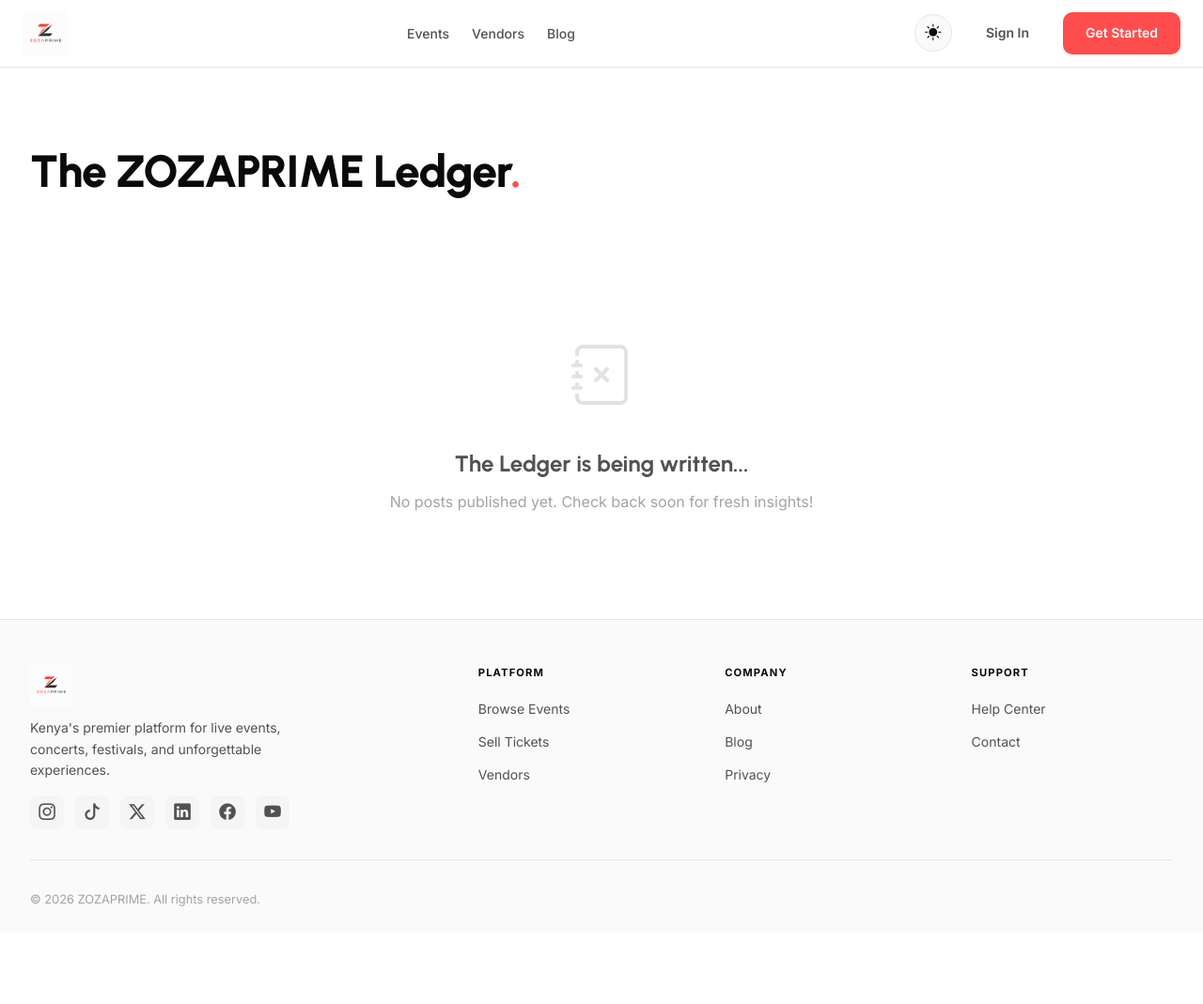
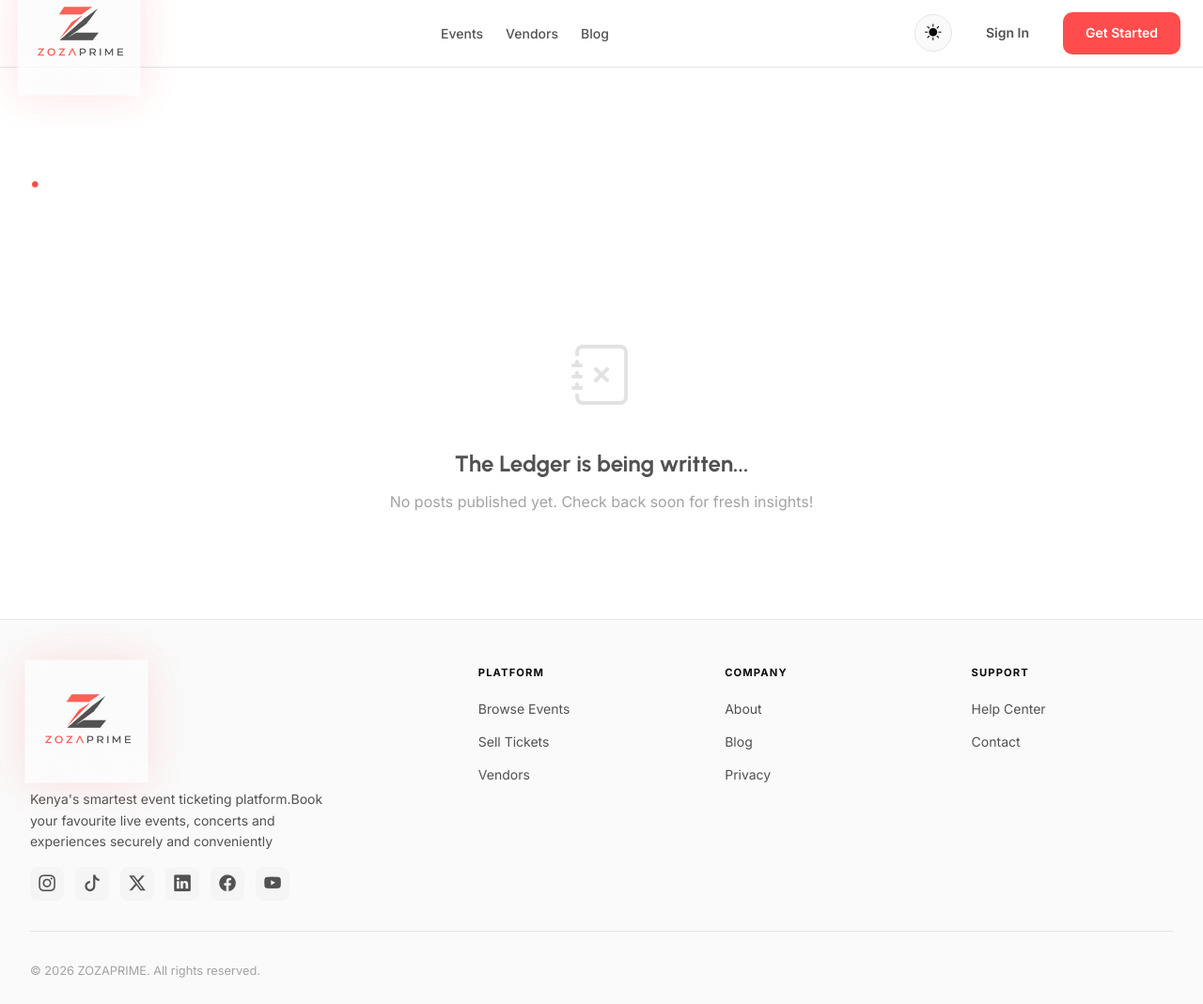
Before and after one commit to Guandaru254/vibeninjas, a Django app: page /blog/ in a window 1280 px wide. Shown: the whole page at 94% size. Before the commit the page ends 965 px from the top, so only its background shows below. Run offline with Django 5.2, Linux system fonts and the light colour scheme; data that the repository does not hold is empty.

Commit message:
Blog Page Title Removed

```diff
--- a/blog/templates/blog/post_list.html
+++ b/blog/templates/blog/post_list.html
@@ -204,7 +204,7 @@
 <div class="blog-container" style="margin-top: 40px;">
 
     <header class="page-header text-center">
-        <h1 class="page-title">The ZOZAPRIME Ledger<span style="color: var(--coral);">.</span></h1>
+        <h1 class="page-title"><span style="color: var(--coral);">.</span></h1>
 
     </header>
 
--- a/events/templates/base.html
+++ b/events/templates/base.html
@@ -350,7 +350,7 @@ img { max-width: 100%; display: block; height: auto; }
 </head>
 <body>
     <div class="loading-screen" id="loadingScreen">
-        <img src="{% static 'img/logo.png' %}" alt="ZOZAPRIME" class="loading-logo-img">
+       <img src="https://res.cloudinary.com/{{ CLOUDINARY_CLOUD_NAME }}/image/upload/q_auto,f_auto,w_200/static/img/logo.png" alt="ZOZAPRIME" class="loading-logo-img">
     </div>
 
 
@@ -363,7 +363,7 @@ img { max-width: 100%; display: block; height: auto; }
     <nav class="navbar">
         <div class="navbar-inner">
             <a href="{% url 'home' %}" class="logo" aria-label="ZOZAPRIME Home">
-                <img src="{% static 'img/logo.png' %}" alt="ZOZAPRIME" class="logo-img">
+       <img src="https://res.cloudinary.com/{{ CLOUDINARY_CLOUD_NAME }}/image/upload/q_auto,f_auto,w_200/static/img/logo.png" alt="ZOZAPRIME" class="loading-logo-img">
             </a>
 
             <ul class="nav-links">
@@ -457,9 +457,9 @@ img { max-width: 100%; display: block; height: auto; }
         <div class="footer-inner">
             <div class="footer-brand">
                 <div class="footer-logo">
-                    <img src="{% static 'img/logo.png' %}" alt="ZOZAPRIME" class="footer-logo-img">
+                           <img src="https://res.cloudinary.com/{{ CLOUDINARY_CLOUD_NAME }}/image/upload/q_auto,f_auto,w_200/static/img/logo.png" alt="ZOZAPRIME" class="loading-logo-img">
                 </div>
-                <p>Kenya's premier platform for live events, concerts, festivals, and unforgettable experiences.</p>
+                <p>Kenya's smartest event ticketing platform.Book your favourite live events, concerts  and experiences securely and conveniently</p>
                 <div class="footer-social">
                     <a href="https://www.instagram.com/zozaprime" target="_blank" rel="noopener" aria-label="Instagram">
                         <i class="bi bi-instagram"></i>
```
